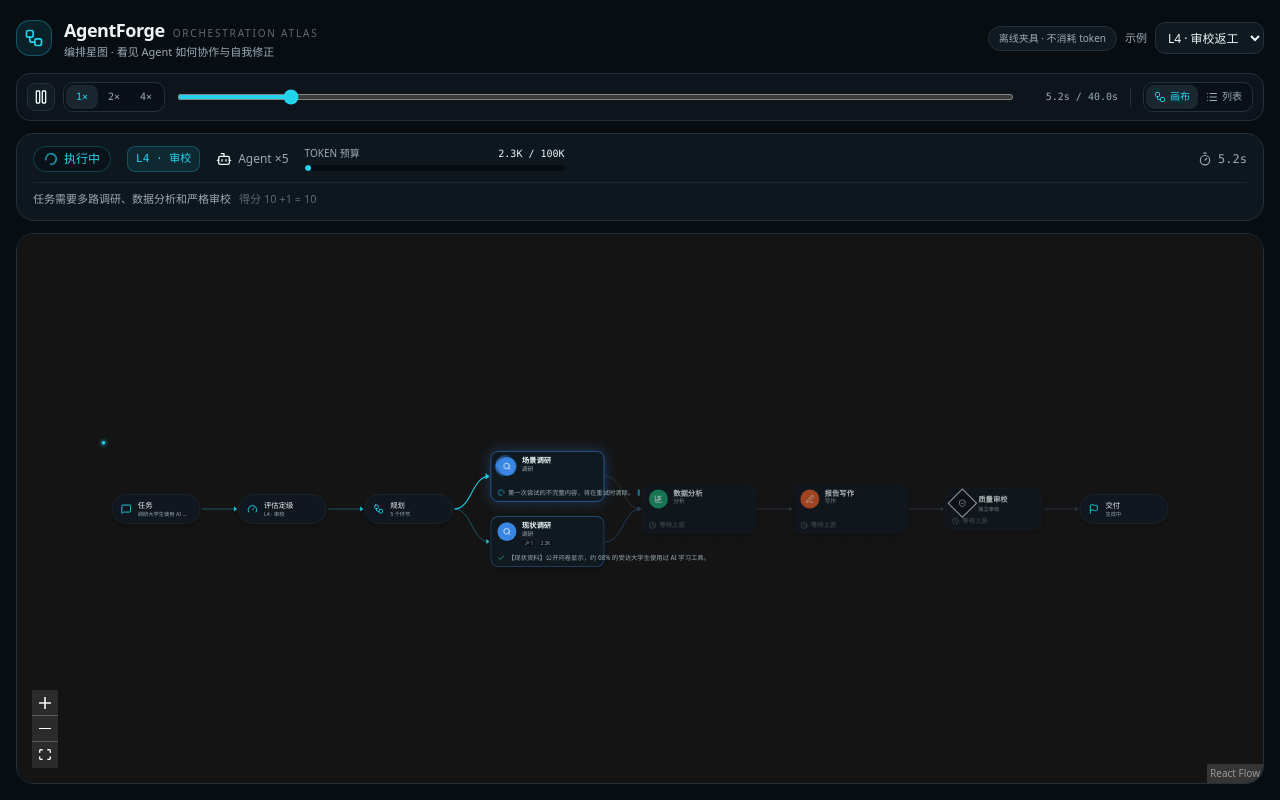
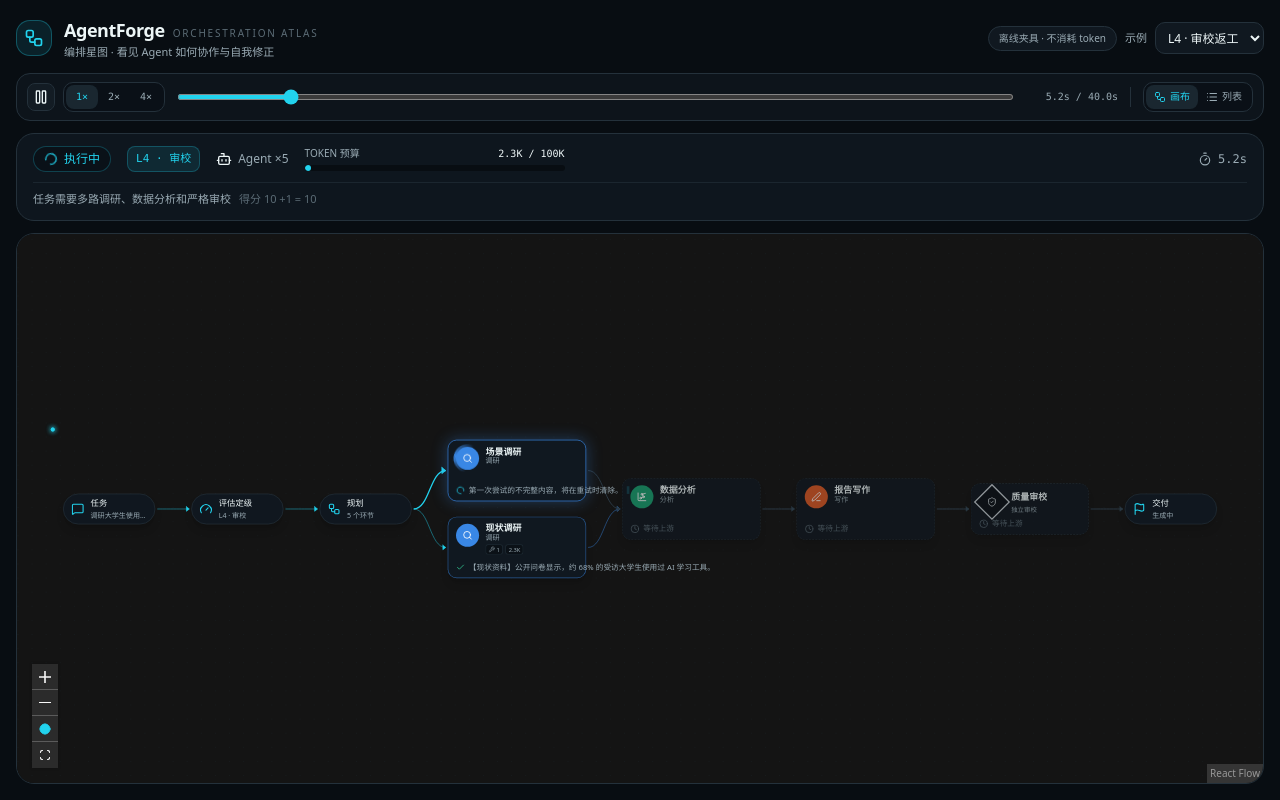
Before and after one commit to flush921/agentforge, a Next.js app: page /dev/canvas in a window 1280 px wide. Built offline with nearby package versions, Linux system fonts and the light colour scheme.

Commit message:
fix: 画布镜头跟随运行焦点

```diff
--- a/src/app/dev/canvas/DevCanvasClient.tsx
+++ b/src/app/dev/canvas/DevCanvasClient.tsx
@@ -4,7 +4,7 @@ import { useCallback, useState } from 'react'
 import { List, Pause, Play, Workflow } from 'lucide-react'
 import { Button } from '@/components/ui/button'
 import { Tooltip, TooltipContent, TooltipProvider, TooltipTrigger } from '@/components/ui/tooltip'
-import { RunCanvas } from '@/components/canvas/RunCanvas'
+import { RunCanvas, type CameraMode } from '@/components/canvas/RunCanvas'
 import { NodeDrawer } from '@/components/run/NodeDrawer'
 import { RunHeader } from '@/components/run/RunHeader'
 import { RunNodeList } from '@/components/run/RunNodeList'
@@ -19,10 +19,12 @@ export function DevCanvasClient({
   initialSample,
   initialT,
   autoplay,
+  initialCamera,
 }: {
   initialSample: CanvasSample
   initialT: number
   autoplay: boolean
+  initialCamera: CameraMode
 }) {
   const [sample, setSample] = useState(initialSample)
   const [view, setView] = useState<'canvas' | 'list'>('canvas')
@@ -161,7 +163,12 @@ export function DevCanvasClient({
           <RunHeader state={replay.state} time={replay.t} />
           <div className="min-h-0 flex-1">
             {view === 'canvas' ? (
-              <RunCanvas state={replay.state} onOpen={openNode} instantFit={!autoplay} />
+              <RunCanvas
+                state={replay.state}
+                onOpen={openNode}
+                instantFit={!autoplay}
+                initialCamera={initialCamera}
+              />
             ) : (
               <RunNodeList state={replay.state} onOpen={openNode} />
             )}
--- a/src/app/dev/canvas/page.tsx
+++ b/src/app/dev/canvas/page.tsx
@@ -17,6 +17,14 @@ export default async function DevCanvasPage({
   const rawT = Number(first(query.t) ?? 0)
   const initialT = Number.isFinite(rawT) && rawT >= 0 ? rawT : 0
   const autoplay = first(query.autoplay) !== '0'
+  const initialCamera = first(query.camera) === 'overview' ? 'overview' : 'follow'
 
-  return <DevCanvasClient initialSample={sample} initialT={initialT} autoplay={autoplay} />
+  return (
+    <DevCanvasClient
+      initialSample={sample}
+      initialT={initialT}
+      autoplay={autoplay}
+      initialCamera={initialCamera}
+    />
+  )
 }
--- a/src/components/canvas/RunCanvas.tsx
+++ b/src/components/canvas/RunCanvas.tsx
@@ -2,10 +2,11 @@
 
 import '@xyflow/react/dist/style.css'
 
-import { useEffect, useMemo } from 'react'
+import { useEffect, useMemo, useRef, useState } from 'react'
 import {
   Background,
   BackgroundVariant,
+  ControlButton,
   Controls,
   MarkerType,
   Position,
@@ -16,6 +17,7 @@ import {
   type EdgeTypes,
   type NodeTypes,
 } from '@xyflow/react'
+import { Crosshair, Scan } from 'lucide-react'
 import { MotionConfig, useReducedMotion } from 'motion/react'
 import { deriveGraph, type GraphEdge, type GraphNode } from '@/lib/canvas/derive-graph'
 import { roleInfo } from '@/lib/canvas/format'
@@ -42,19 +44,24 @@ function edgeColor(edge: GraphEdge, source: GraphNode | undefined, state: RunSta
   return 'var(--brand)'
 }
 
+export type CameraMode = 'follow' | 'overview' | 'manual'
+
 function CanvasFlow({
   state,
   onOpen,
   instantFit,
+  initialCamera,
 }: {
   state: RunState
   onOpen: (nodeId: string) => void
   instantFit: boolean
+  initialCamera: CameraMode
 }) {
+  const [cameraMode, setCameraMode] = useState<CameraMode>(initialCamera)
   const width = useStore((store) => store.width)
   const direction = width > 0 && width < 720 ? 'TB' : 'LR'
   const reducedMotion = useReducedMotion()
-  const { fitView, viewportInitialized } = useReactFlow<CanvasFlowNode, CanvasFlowEdge>()
+  const { fitView, getNodes, viewportInitialized } = useReactFlow<CanvasFlowNode, CanvasFlowEdge>()
   const graph = useMemo(() => deriveGraph(state), [state])
   const topologyKey = useMemo(
     () =>
@@ -63,6 +70,19 @@ function CanvasFlow({
         .join('|')}`,
     [graph],
   )
+  const focusKey = useMemo(() => {
+    const running = new Set(
+      graph.nodes.filter((node) => node.status === 'running').map((node) => node.id),
+    )
+    const focus = new Set(running)
+    for (const edge of graph.edges) {
+      if (running.has(edge.target)) focus.add(edge.source)
+    }
+    return [...focus].sort().join('|')
+  }, [graph])
+  const terminal = ['completed', 'failed', 'cancelled'].includes(state.status)
+  const previousTerminal = useRef<boolean | undefined>(undefined)
+  const cameraLayoutKey = graph.nodes.length === 0 ? '' : `${topologyKey}@${direction}`
   const positions = useMemo(
     () => layoutGraph(graph.nodes, graph.edges, direction),
     // 流式更新会更换 graph 引用，但布局输入只有拓扑键和方向。
@@ -70,14 +90,44 @@ function CanvasFlow({
   )
 
   useEffect(() => {
-    if (!viewportInitialized || topologyKey.length === 0) return
+    if (terminal && previousTerminal.current !== true) {
+      setCameraMode('overview')
+    } else if (!terminal && previousTerminal.current === true) {
+      setCameraMode((mode) => (mode === 'manual' ? 'manual' : 'follow'))
+    }
+    previousTerminal.current = terminal
+  }, [terminal])
+
+  // 镜头只跟随焦点、拓扑和方向变化，不能随流式文字移动。
+  useEffect(() => {
+    if (!viewportInitialized || cameraLayoutKey.length === 0) return
+    const duration = reducedMotion || instantFit ? 0 : 600
+    if (cameraMode === 'overview') {
+      void fitView({ padding: 0.08, maxZoom: 1, includeHiddenNodes: true, duration })
+      return
+    }
+    if (cameraMode === 'manual' || focusKey.length === 0) return
+    const focusIds = new Set(focusKey.split('|'))
+    const focusNodes = getNodes().filter((node) => focusIds.has(node.id))
+    if (focusNodes.length === 0) return
     void fitView({
-      padding: 0.18,
+      nodes: focusNodes,
+      padding: 0.3,
       maxZoom: 1,
+      minZoom: 0.55,
       includeHiddenNodes: true,
-      duration: reducedMotion || instantFit ? 0 : 500,
+      duration,
     })
-  }, [fitView, viewportInitialized, instantFit, reducedMotion, topologyKey, direction])
+  }, [
+    cameraLayoutKey,
+    cameraMode,
+    fitView,
+    focusKey,
+    getNodes,
+    instantFit,
+    reducedMotion,
+    viewportInitialized,
+  ])
 
   const nodes = useMemo<CanvasFlowNode[]>(
     () =>
@@ -138,7 +188,7 @@ function CanvasFlow({
       nodeTypes={nodeTypes}
       edgeTypes={edgeTypes}
       fitView
-      fitViewOptions={{ padding: 0.18, maxZoom: 1, includeHiddenNodes: true }}
+      fitViewOptions={{ padding: 0.08, maxZoom: 1, includeHiddenNodes: true }}
       nodesDraggable={false}
       nodesConnectable={false}
       nodesFocusable={false}
@@ -150,9 +200,37 @@ function CanvasFlow({
       minZoom={0.15}
       maxZoom={1.6}
       colorMode="dark"
+      onMoveStart={(event) => {
+        if (event !== null) setCameraMode('manual')
+      }}
     >
       <Background variant={BackgroundVariant.Dots} gap={22} size={1} color="var(--grid-dot)" />
-      <Controls showInteractive={false} />
+      <Controls
+        showInteractive={false}
+        showFitView={false}
+        onZoomIn={() => setCameraMode('manual')}
+        onZoomOut={() => setCameraMode('manual')}
+      >
+        <ControlButton
+          title="跟随"
+          aria-label="跟随"
+          aria-pressed={cameraMode === 'follow'}
+          disabled={terminal}
+          className={cameraMode === 'follow' ? '!text-brand' : undefined}
+          onClick={() => setCameraMode('follow')}
+        >
+          <Crosshair className="size-4" aria-hidden />
+        </ControlButton>
+        <ControlButton
+          title="全览"
+          aria-label="全览"
+          aria-pressed={cameraMode === 'overview'}
+          className={cameraMode === 'overview' ? '!text-brand' : undefined}
+          onClick={() => setCameraMode('overview')}
+        >
+          <Scan className="size-4" aria-hidden />
+        </ControlButton>
+      </Controls>
     </ReactFlow>
   )
 }
@@ -161,10 +239,12 @@ export function RunCanvas({
   state,
   onOpen,
   instantFit = false,
+  initialCamera = 'follow',
 }: {
   state: RunState
   onOpen: (nodeId: string) => void
   instantFit?: boolean
+  initialCamera?: CameraMode
 }) {
   return (
     <MotionConfig reducedMotion="user">
@@ -174,7 +254,12 @@ export function RunCanvas({
         className="h-full min-h-[360px] w-full overflow-hidden rounded-2xl border border-border bg-background"
       >
         <ReactFlowProvider>
-          <CanvasFlow state={state} onOpen={onOpen} instantFit={instantFit} />
+          <CanvasFlow
+            state={state}
+            onOpen={onOpen}
+            instantFit={instantFit}
+            initialCamera={initialCamera}
+          />
         </ReactFlowProvider>
       </div>
     </MotionConfig>
--- a/src/components/canvas/nodes/SystemNode.tsx
+++ b/src/components/canvas/nodes/SystemNode.tsx
@@ -51,7 +51,7 @@ function SystemNodeView({ data }: NodeProps<SystemFlowNode>) {
       transition={{ duration: reducedMotion ? 0 : 0.32 }}
       data-status={graphNode.status}
       className={cn(
-        'canvas-system-node flex h-14 w-[168px] items-center gap-3 rounded-full border border-border bg-panel/95 px-4 shadow-lg shadow-black/15',
+        'canvas-system-node flex h-12 w-36 items-center gap-2.5 rounded-full border border-border bg-panel/95 px-3 shadow-lg shadow-black/15',
         graphNode.status === 'running' && 'border-brand/70',
         graphNode.status === 'failed' && 'border-danger/70',
       )}
@@ -59,7 +59,7 @@ function SystemNodeView({ data }: NodeProps<SystemFlowNode>) {
       <CanvasHandles direction={direction} />
       <Icon className="size-5 shrink-0 text-brand" aria-hidden />
       <span className="min-w-0 flex-1">
-        <span className="flex items-center gap-1.5 text-[14px] font-medium">
+        <span className="flex items-center gap-1.5 text-[13px] font-medium">
           <span>{title}</span>
           {graphNode.kind === 'planner' && runState.planFailures.length > 0 ? (
             <span className="rounded bg-warning/10 px-1 text-[9px] text-warning">
@@ -69,7 +69,7 @@ function SystemNodeView({ data }: NodeProps<SystemFlowNode>) {
         </span>
         <span
           className={cn(
-            'block truncate text-[10px] text-text-secondary',
+            'block truncate text-[11px] text-text-secondary',
             graphNode.kind === 'planner' && runState.planSource === 'fallback' && 'text-warning',
           )}
           title={detail}
--- a/src/lib/canvas/layout.ts
+++ b/src/lib/canvas/layout.ts
@@ -2,10 +2,10 @@ import dagre from '@dagrejs/dagre'
 import type { GraphNodeKind } from './derive-graph'
 
 export const NODE_SIZE: Record<GraphNodeKind, { width: number; height: number }> = {
-  task: { width: 168, height: 56 },
-  router: { width: 168, height: 56 },
-  planner: { width: 168, height: 56 },
-  output: { width: 168, height: 56 },
+  task: { width: 144, height: 48 },
+  router: { width: 144, height: 48 },
+  planner: { width: 144, height: 48 },
+  output: { width: 144, height: 48 },
   agent: { width: 216, height: 96 },
   reviewer: { width: 184, height: 80 },
 }
@@ -30,7 +30,7 @@ export function layoutGraph(
   direction: 'LR' | 'TB',
 ): Map<string, { x: number; y: number }> {
   const graph = new dagre.graphlib.Graph()
-  graph.setGraph({ rankdir: direction, nodesep: 28, ranksep: 72, marginx: 16, marginy: 16 })
+  graph.setGraph({ rankdir: direction, nodesep: 24, ranksep: 56, marginx: 16, marginy: 16 })
   graph.setDefaultEdgeLabel(() => ({}))
 
   for (const node of nodes) {
```
Also changed, not shown: 1 other file (tests, documents, lock files or other folders).
